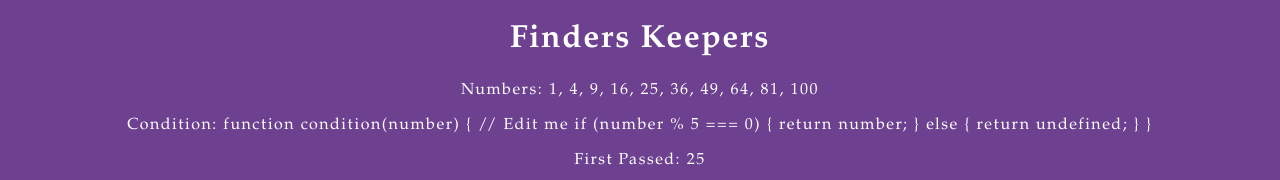
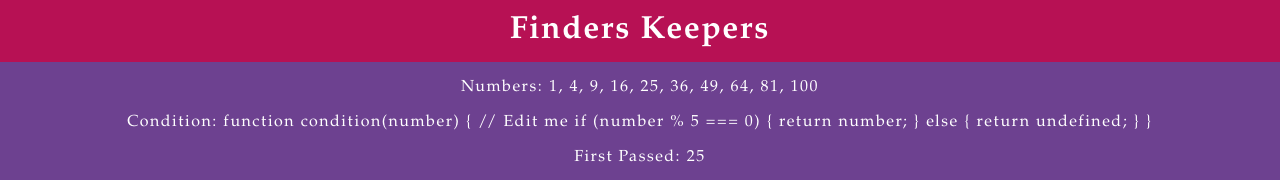
Before and after one commit to LyndonPanton/FindersKeepers, a plain HTML site: page index.html in a window 1280 px wide. Shown: the top 180 px of the page. Drawn offline with Linux system fonts and the light colour scheme.

Commit message:
Added header styling

```diff
--- a/css/styles.css
+++ b/css/styles.css
@@ -17,7 +17,14 @@ body, html {
 
 
 /* HEADER */
+h1 {
+	margin: 0;
+	padding: 1.5vh 0;
+}
 
+header {
+	background-color: #B71154;
+}
 
 
 /* MAIN */
```
